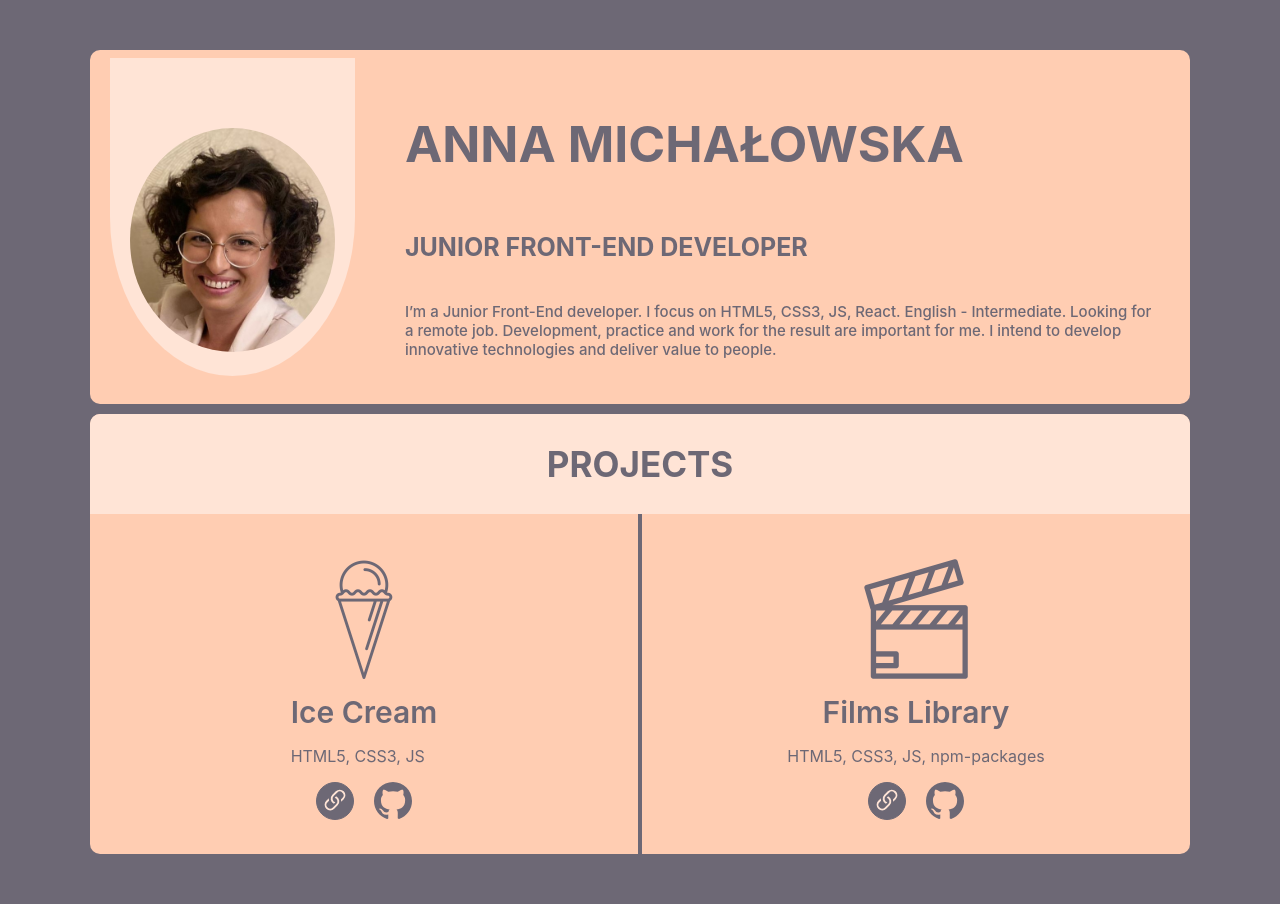
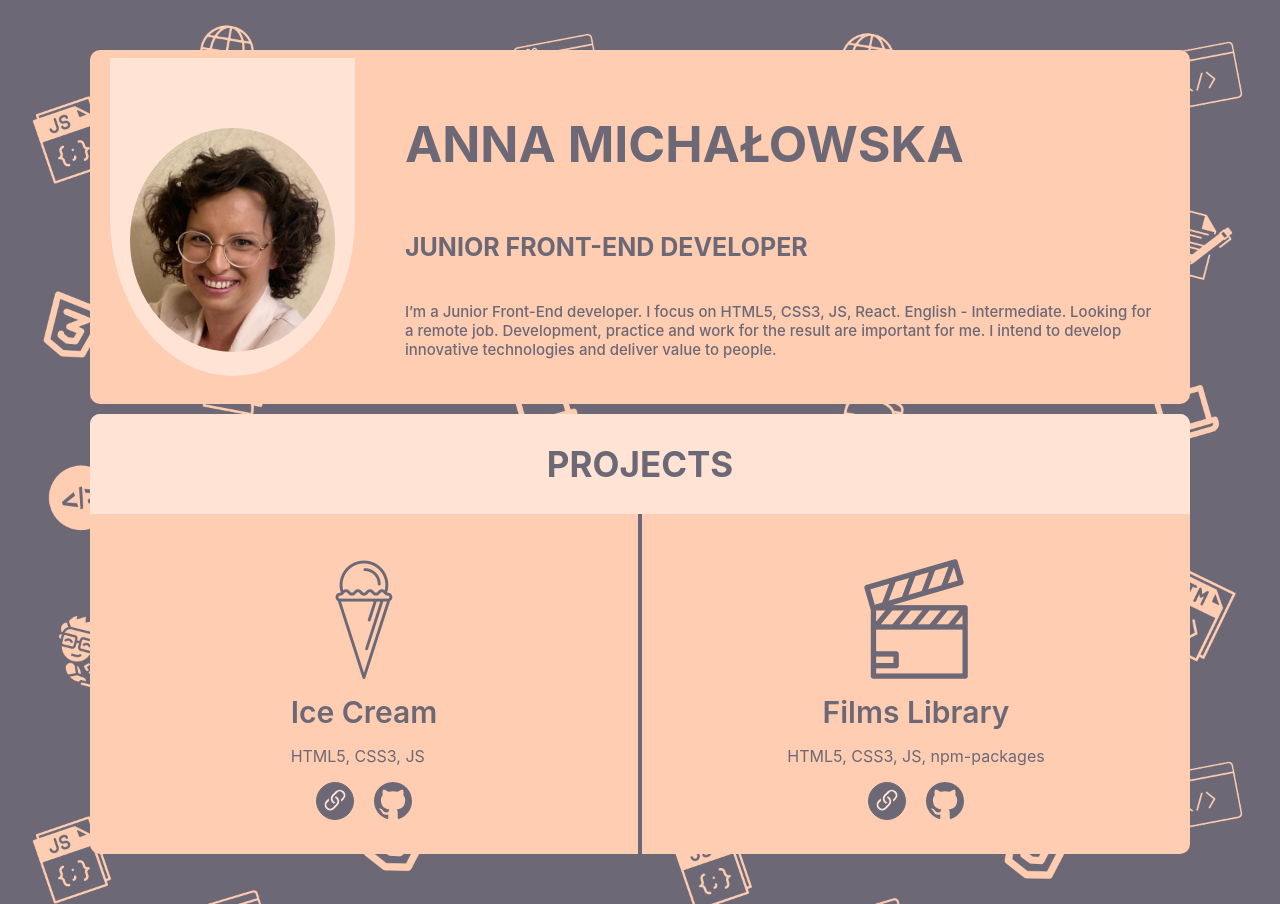
Before and after one commit to annamichalowska/cv-am, a React (Create React App) app: page / in a window 1280 px wide. Built offline with nearby package versions, Linux system fonts and the light colour scheme.

Commit message:
background

```diff
--- a/src/index.css
+++ b/src/index.css
@@ -13,6 +13,9 @@ body {
   padding-top: 20px;
   padding-bottom: 20px;
   background-color: #6d6875;
+  background-image: url('/src/components/Image/background.png');
+  background-repeat: repeat;
+  background-size: contain;
 }
 
 @media screen and (min-width: 768px) and (max-width: 1199px) {
```
Also changed, not shown: src/components/Image/background.png (added).
